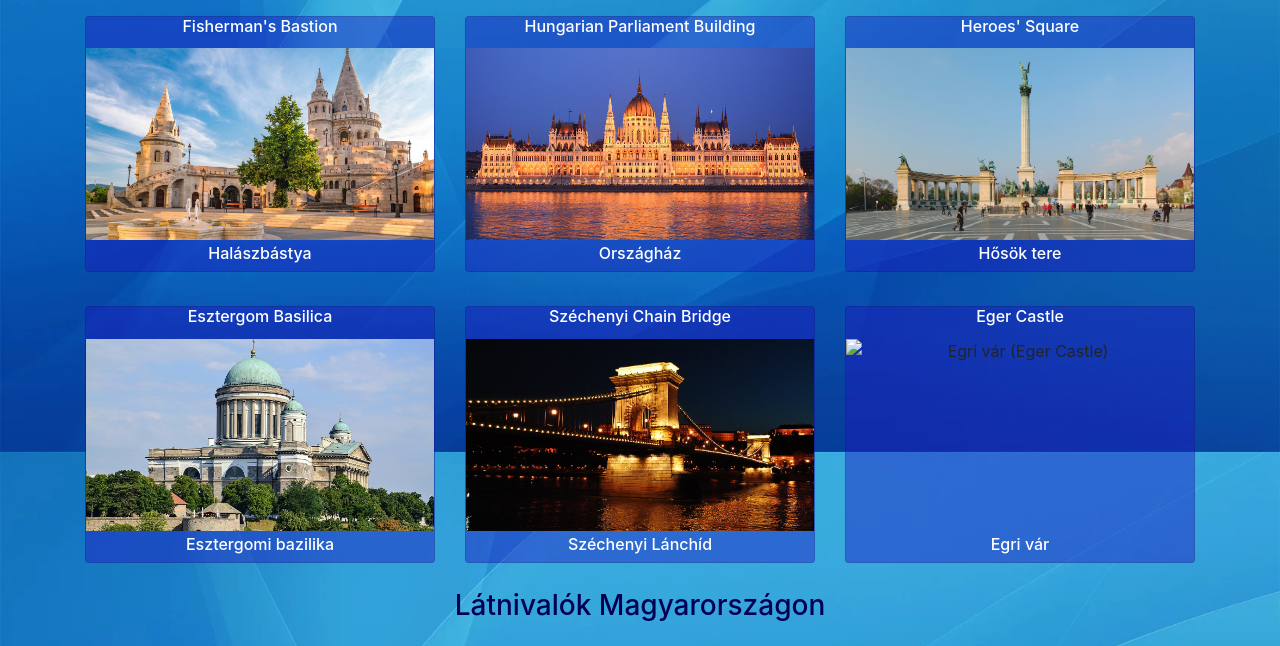
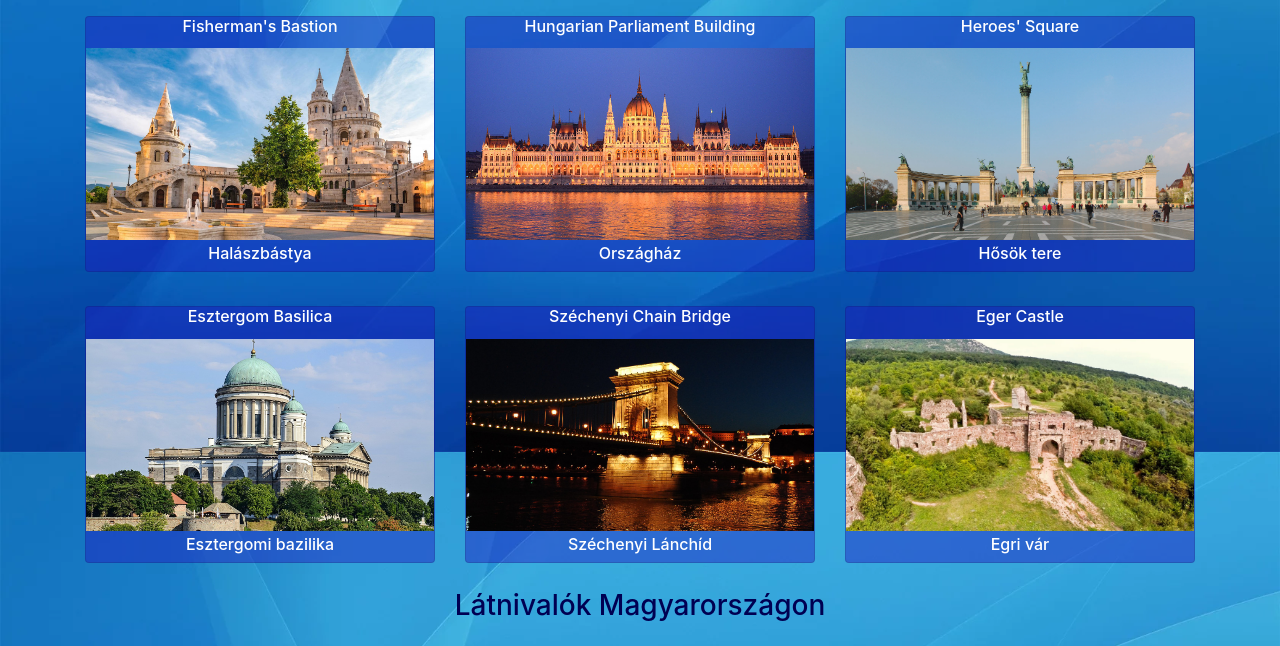
Before and after one commit to martakrisztian97/SightPortal, a plain HTML site: page hungary.html in a window 1280 px wide. Shown: the part 348-994 px from the top of the page. Drawn offline with Linux system fonts and the light colour scheme.

Commit message:
Egri vár src javítás

```diff
--- a/hungary.html
+++ b/hungary.html
@@ -129,7 +129,7 @@
                     <div>
                         <h6>Eger Castle</h6>
                     </div>
-                    <img class="card-img-top py-1" src="images/hungary/egri_var.jpg" alt="Egri vár (Eger Castle)">
+                    <img class="card-img-top py-1" src="images/hungary/egrivar.jpg" alt="Egri vár (Eger Castle)">
                     <div>
                         <h6>Egri vár</h6>
                     </div>
```
